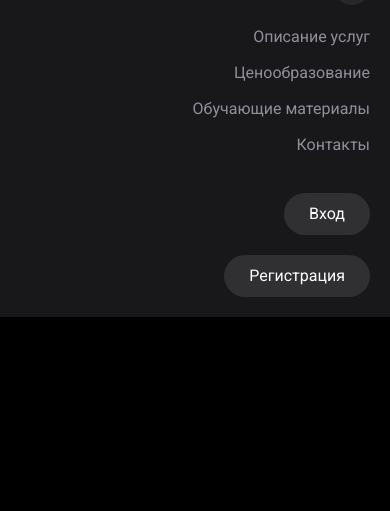
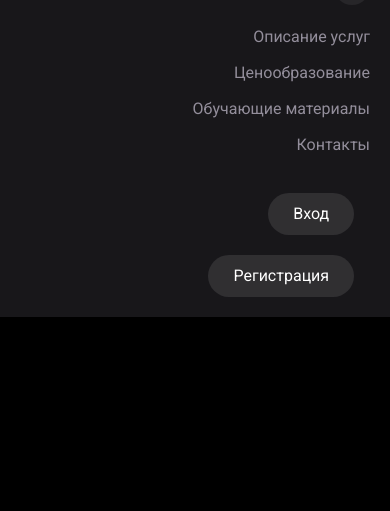
Before and after one commit to RedStrikeRF/transcripto.ai, a plain HTML site: page index.html in a window 390 px wide. Both pictures are taken after a click on the element 350 px from the left and 40 px from the top of the page. Shown: the part 51-562 px from the top of the page. Drawn offline with Linux system fonts and the light colour scheme.

Commit message:
Update style.css

```diff
--- a/css/style.css
+++ b/css/style.css
@@ -219,6 +219,7 @@ input {
   display: flex;
   flex-direction: row;
   flex-wrap: wrap;
+  align-items: center;
   gap: 20px;
 }
 
@@ -1705,7 +1706,8 @@ input {
     flex-wrap: wrap;
     padding-top: 60px;
     display: none;
-    align-items: flex-end;
+    align-items: center;
+    justify-content: center;
     gap: 20px;
   }
 
@@ -1963,6 +1965,6 @@ input {
 .show {
   display: flex;
   flex-direction: column;
-  align-items: flex-end;
+  align-items: center;
   justify-content: flex-start;
 }
```
